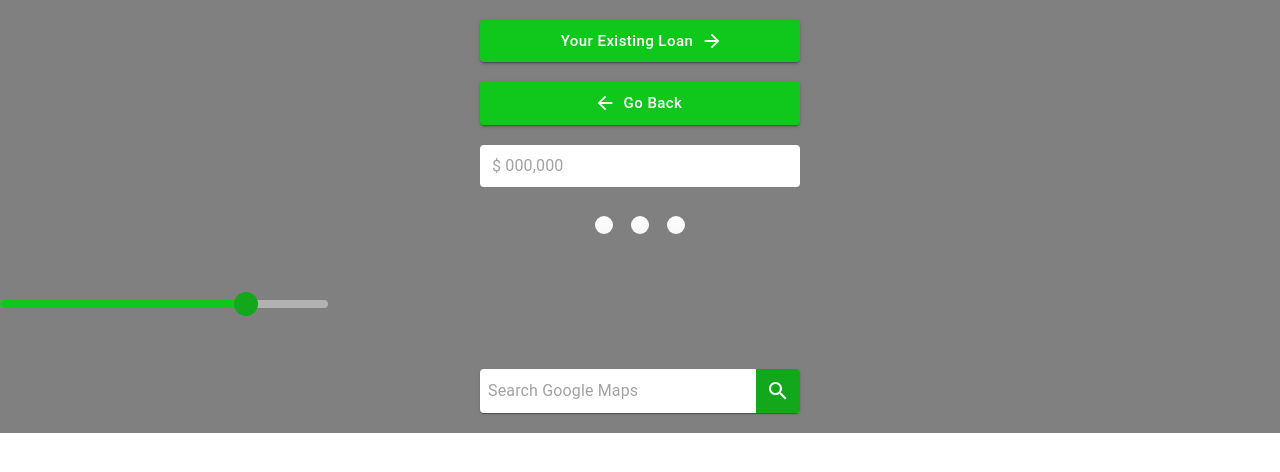
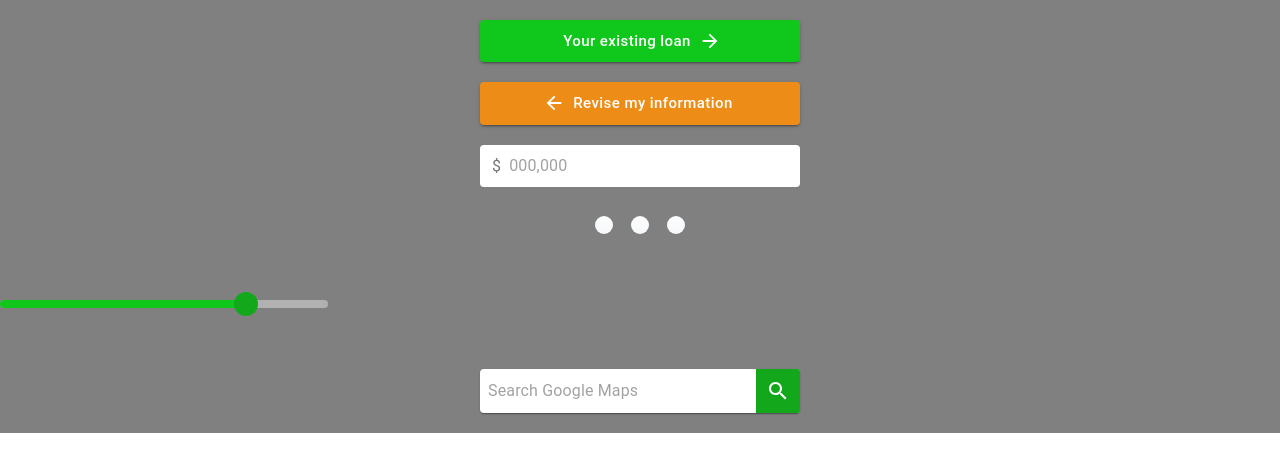
Before and after one commit to Sahil1109/amm_designs, a React (Create React App) app: page / in a window 1280 px wide. Shown: the top 472 px of the page. Built offline with nearby package versions, Linux system fonts and the light colour scheme.

Commit message:
Minor changes

```diff
--- a/src/Components/ButtonForward.js
+++ b/src/Components/ButtonForward.js
@@ -6,8 +6,16 @@ import ArrowForwardIcon from "@material-ui/icons/ArrowForward";
 import { Submit } from "./ComponentStore";
 import ArrowBackIcon from "@material-ui/icons/ArrowBack";
 
+const useStyles = makeStyles({
+  backButton: {
+    backgroundColor: "rgb(237, 141, 24)",
+    "&:hover": {
+      backgroundColor: "rgb(212,123,15)",
+    },
+  },
+});
 function ButtonForward(props) {
-  // const classes = useStyles();
+  const classes = useStyles();
   return (
     <div>
       <Submit
@@ -24,9 +32,10 @@ function ButtonForward(props) {
         startIcon={<ArrowBackIcon />}
         color="secondary"
         variant="contained"
+        className={classes.backButton}
         size="large"
       >
-        Go back
+        Revise my information
       </Submit>
     </div>
   );
--- a/src/Components/ComponentStore.js
+++ b/src/Components/ComponentStore.js
@@ -9,7 +9,7 @@ import InputBase from "@material-ui/core/InputBase";
 export const Submit = styled(Button)(() => ({
   background: "#10c71c",
   width: "320px",
-  textTransform: "capitalize",
+  textTransform: "none",
   "&:hover": {
     background: "#13a81c",
   },
--- a/src/Components/StyledField.js
+++ b/src/Components/StyledField.js
@@ -1,8 +1,9 @@
 import React from "react";
 import Paper from "@material-ui/core/Paper";
 import InputBase from "@material-ui/core/InputBase";
+import InputAdornment from "@material-ui/core/InputAdornment";
 import { makeStyles, styled } from "@material-ui/core/styles";
-const fieldStyles = makeStyles((theme) => ({
+export const fieldStyles = makeStyles((theme) => ({
   root: {
     padding: "4px 3px",
     display: "flex",
@@ -20,13 +21,23 @@ function StyledField() {
   const classes = fieldStyles();
 
   return (
-    <Paper elevation="0" className={classes.root}>
-      <InputBase
-        className={classes.input}
-        placeholder="$ 000,000"
-        inputProps={{ "aria-label": "search google maps" }}
-      />
-    </Paper>
+    <div>
+      <Paper elevation="0" className={classes.root}>
+        <InputBase
+          className={classes.input}
+          placeholder="000,000"
+          startAdornment={<InputAdornment position="start">$</InputAdornment>}
+        />
+      </Paper>
+      <br></br>
+      <Paper elevation="0" className={classes.root}>
+        <InputBase
+          className={classes.input}
+          placeholder="0.0"
+          endAdornment={<InputAdornment position="start">%</InputAdornment>}
+        />
+      </Paper>
+    </div>
   );
 }
 
--- a/src/Components/TextFieldAmm.js
+++ b/src/Components/TextFieldAmm.js
@@ -1,6 +1,27 @@
 import React from "react";
-import StyledField from "./StyledField";
-
+import Paper from "@material-ui/core/Paper";
+import InputBase from "@material-ui/core/InputBase";
+import InputAdornment from "@material-ui/core/InputAdornment";
+import { makeStyles, styled } from "@material-ui/core/styles";
+import { fieldStyles } from "./StyledField";
+import IconButton from "@material-ui/core/IconButton";
+import SearchIcon from "@material-ui/icons/Search";
 export default function TextFieldAmm() {
-  return <StyledField></StyledField>;
+  const classes = fieldStyles();
+  return (
+    <Paper elevation="0" className={classes.root}>
+      <InputBase
+        className={classes.input}
+        placeholder="000,000"
+        startAdornment={<InputAdornment position="start">$</InputAdornment>}
+      />
+    </Paper>
+    // <Paper elevation="0" className={classes.root}>
+    //   <InputBase
+    //     className={classes.input}
+    //     placeholder="0.0"
+    //     endAdornment={<InputAdornment position="start">%</InputAdornment>}
+    //   />
+    // </Paper>
+  );
 }
```
